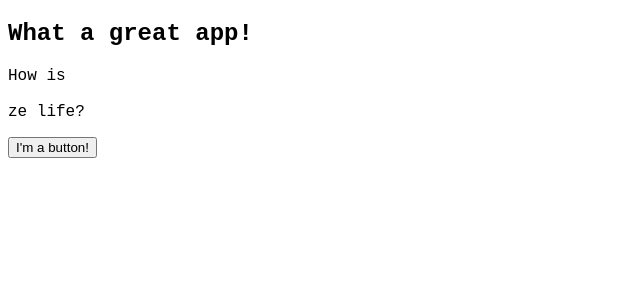
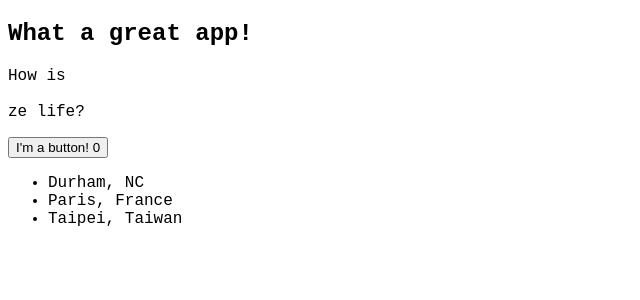
Before and after one commit to svalenziano/react-lab, a React (Vite) app: page / in a window 1280 px wide. Shown: the top 300 px of the page, without its empty margins (0-640 px from the left). Built offline with nearby package versions, Linux system fonts and the light colour scheme.

Commit message:
Hello world - unordered list

```diff
--- a/src/main.tsx
+++ b/src/main.tsx
@@ -10,8 +10,9 @@ createRoot(document.getElementById('root')!).render(
 )
 
 function MyButton() {
+    let count = 0;
     return (
-        <button>I'm a button!</button>
+        <button className={String(count)}>I'm a button! {count}</button>
     )
 }
 
@@ -21,6 +22,22 @@ function MyApp() {
           <h2>What a great app!</h2>
           <p>How is <br/><br/> ze life?</p>
           <MyButton />
+          <DataList />
         </div>
     )
 }
+
+const stuff = [
+    {place: "Durham, NC", data: 1234},
+    {place: "Paris, France", data: 4567},
+    {place: "Taipei, Taiwan", data: 8901},
+]
+
+function DataList() {
+    const items = stuff.map(i => <li>{i.place}</li>);
+    return (
+        <ul>
+          {items}
+        </ul>
+    )
+}
```
